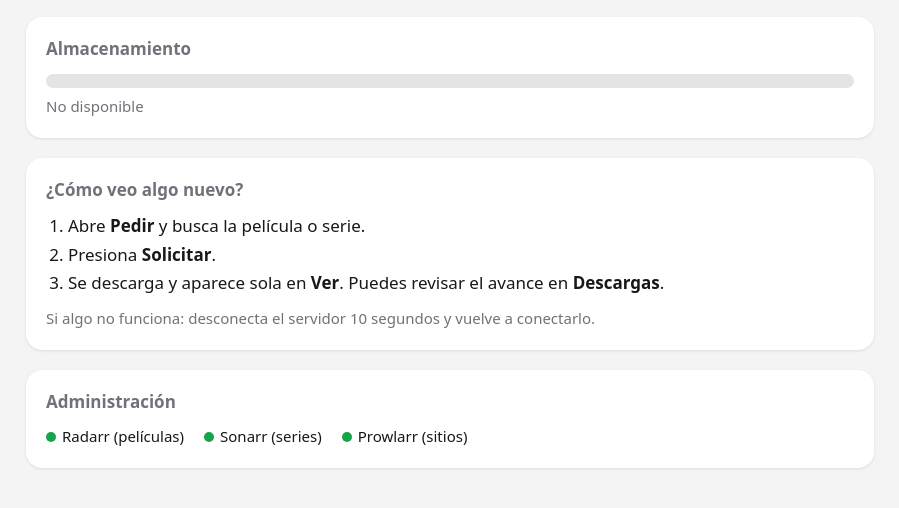
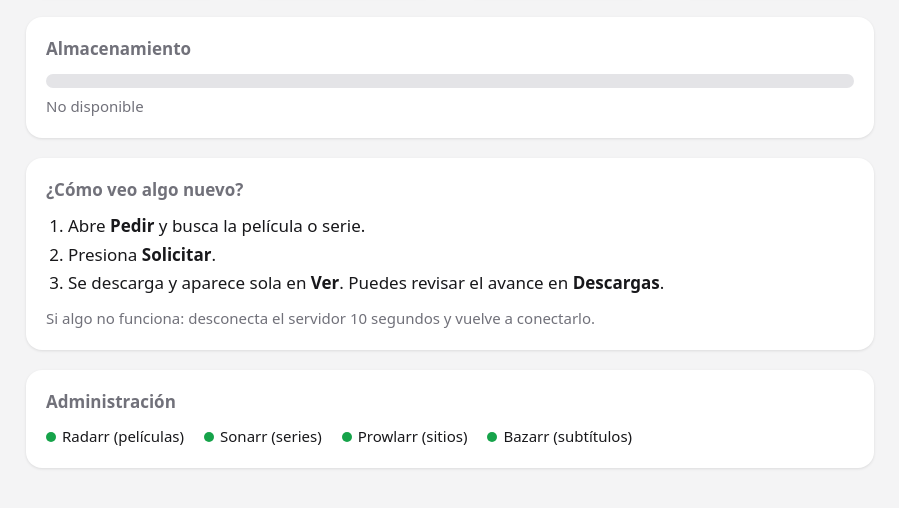
Before and after one commit to Betucciny/NixOsMediaCenter, a plain HTML site: page modules/dashboard/index.html in a window 1280 px wide. Shown: the part 258-766 px from the top of the page, without its empty margins (190-1089 px from the left). Drawn offline with Linux system fonts and the light colour scheme; no server answers.

Commit message:
Add Bazarr; record Radarr/Sonarr setup and language preference
Co-Authored-By: Claude Opus 5.5 <noreply@anthropic.com>

```diff
--- a/modules/dashboard/index.html
+++ b/modules/dashboard/index.html
@@ -97,6 +97,7 @@
       <a data-port="7878" data-status="radarr"><span class="dot"></span>Radarr (películas)</a>
       <a data-port="8989" data-status="sonarr"><span class="dot"></span>Sonarr (series)</a>
       <a data-port="9696" data-status="prowlarr"><span class="dot"></span>Prowlarr (sitios)</a>
+      <a data-port="6767" data-status="bazarr"><span class="dot"></span>Bazarr (subtítulos)</a>
     </div>
   </section>
 </main>
```
Also changed, not shown: 5 other files.
